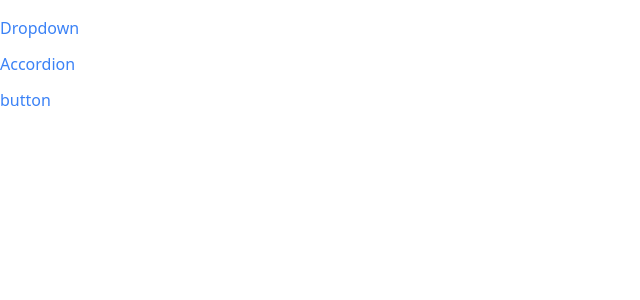
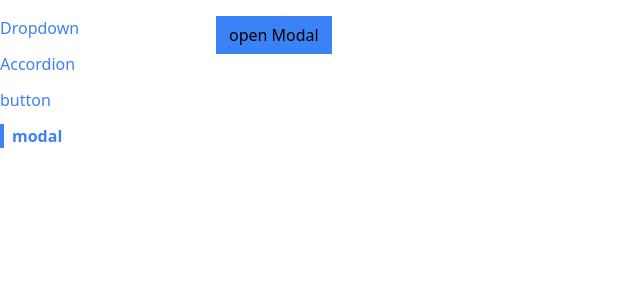
Before and after one commit to mohammadhoseinbaba/Comps, a React (Create React App) app: page /modalpage in a window 1280 px wide. Shown: the top 300 px of the page, without its empty margins (0-640 px from the left). Built offline with nearby package versions, Linux system fonts and the light colour scheme.

Commit message:
createportal

```diff
--- a/public/index.html
+++ b/public/index.html
@@ -39,5 +39,6 @@
       To begin the development, run `npm start` or `yarn start`.
       To create a production bundle, use `npm run build` or `yarn build`.
     -->
+      <div class="modal-container"></div>
   </body>
 </html>
--- a/src/App.js
+++ b/src/App.js
@@ -3,6 +3,7 @@
 import Route from "./Components/Route"
 import SideBar from "./Components/SideBar"
 import ButtonPage from "./Pages/ButtonPage"
+import Modalpage from "./Pages/ModalPage"
 
 
 function App (){
@@ -20,6 +21,9 @@
 <Route path="/button">
     <ButtonPage/>
 </Route>
+<Route path="/modalpage">
+    <Modalpage/>
+</Route>
     </div>
 </div>
 )
--- a/src/Components/Modal.js
+++ b/src/Components/Modal.js
@@ -1,4 +1,11 @@
+import ReactDOM from 'react-dom'
 function Modal(){
-<div >Important Info </div>
+return ReactDOM.createPortal(
+<div >
+    <div className="absolute inset-0 bg-gray-300 opacity-80"></div>
+        <div className="absolute inset-40 p-10 bg-white">I am a Modal</div>
+    </div>,
+    document.querySelector('.modal-container')
+)
 }
 export default Modal;
--- a/src/Components/SideBar.js
+++ b/src/Components/SideBar.js
@@ -1,4 +1,3 @@
-import { render } from "@testing-library/react"
 import Link from "./Link"
 
 
@@ -6,7 +5,8 @@
 const links=[
     {lable:'Dropdown', path:'/'},
     {lable:'Accordion' , path:'/accordion'},
-    {lable:'button' , path:'/button'}
+    {lable:'button' , path:'/button'},
+    {lable:'modal' , path:'/modalpage'}
 ]
 
 const renderedLinks = links.map((link)=>{
--- a/src/Pages/ModalPage.js
+++ b/src/Pages/ModalPage.js
@@ -1,6 +1,20 @@
+import { useState } from "react"
+import Button from "../Components/Button"
 import Modal from "../Components/Modal"
 
 function Modalpage(){
-    <div><Modal/></div>
+
+const [showModal,setShowModal]=useState(false)
+const handleClick = ()=>{
+    setShowModal(true)
+}
+
+    return (
+    <div>
+        <Button primary onClick={handleClick}>open Modal</Button>
+       {showModal && <Modal />}
+        </div>
+        )
+
 }
 export default Modalpage
```
